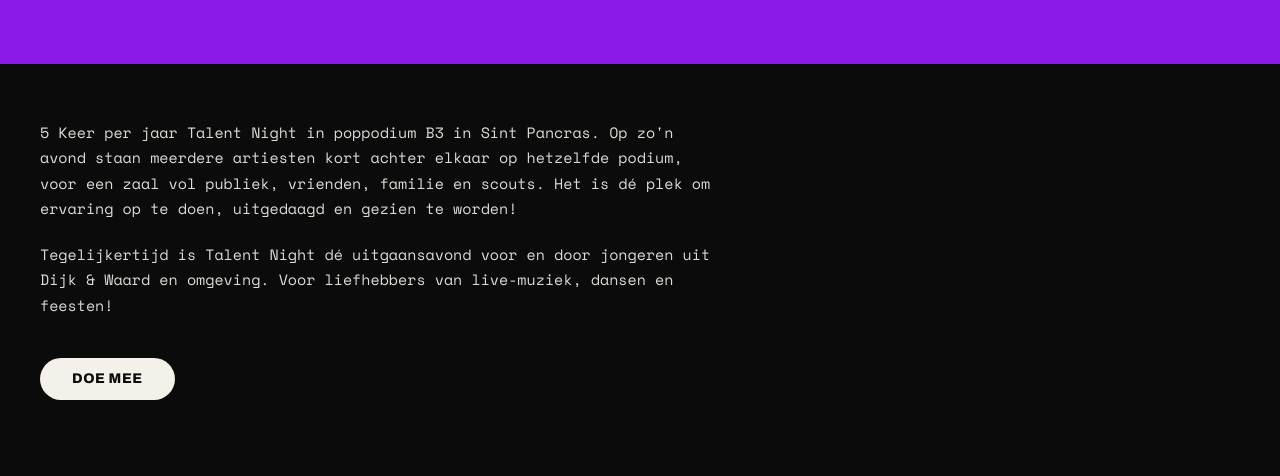
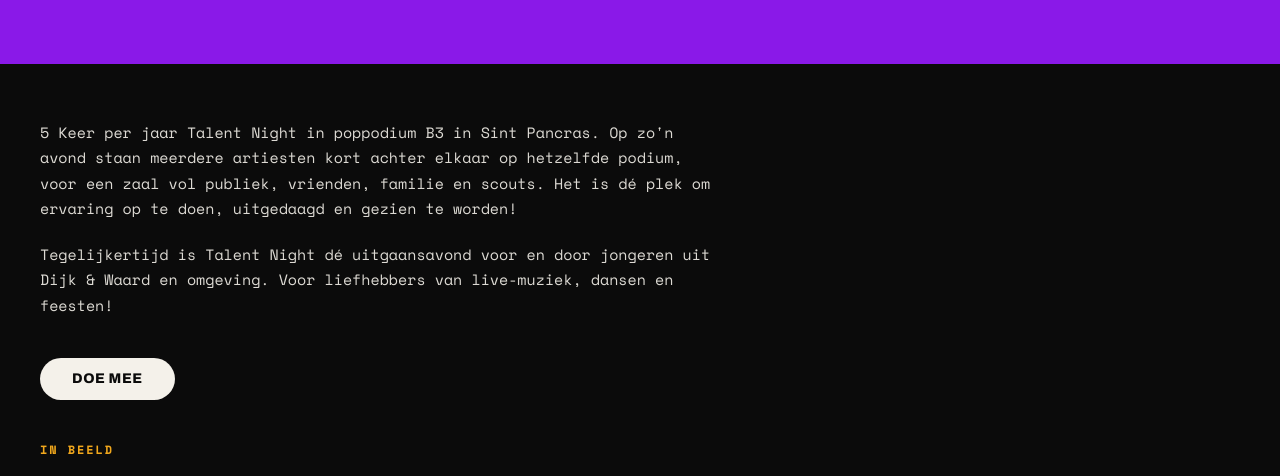
Before and after one commit to JamieVos991/artquake, a SvelteKit app: page /diensten/talent-night in a window 1280 px wide. Shown: the part 324-800 px from the top of the page. Built offline with nearby package versions, Linux system fonts and the light colour scheme.

Commit message:
fix: feedback van Mado op Talent Night en taal van de site op Nederlands

```diff
--- a/src/app.html
+++ b/src/app.html
@@ -1,5 +1,5 @@
 <!doctype html>
-<html lang="en">
+<html lang="nl">
 	<head>
 		<meta charset="utf-8" />
 		<meta name="viewport" content="width=device-width, initial-scale=1" />
--- a/src/routes/diensten/[slug]/+page.svelte
+++ b/src/routes/diensten/[slug]/+page.svelte
@@ -39,12 +39,16 @@
   <p class="dp-tagline">{dienst.intro}</p>
 </section>
 
-<section class="dp-body" class:dp-body-video={video}>
+<section
+  class="dp-body"
+  class:dp-body-video={video}
+  class:dp-body-galerij={galerij.length}
+>
   {#if video}
     <figure class="dp-video">
+      <figcaption>AFTERMOVIE</figcaption>
       <!-- svelte-ignore a11y_media_has_caption -->
       <video src={video} controls playsinline preload="metadata"></video>
-      <figcaption>AFTERMOVIE</figcaption>
     </figure>
   {/if}
   <div class="dp-body-tekst">
@@ -142,6 +146,10 @@
     color: var(--color-fg);
     padding: 56px 40px 96px;
   }
+  /* volgt er een fotogalerij, dan minder ruimte onder de knop */
+  .dp-body-galerij {
+    padding-bottom: 44px;
+  }
   .dp-text {
     max-width: 680px;
     margin: 0 0 40px;
@@ -170,7 +178,7 @@
   /* met video: eerst de video over de volle breedte, daaronder de tekst */
   .dp-body-video .dp-video {
     max-width: 980px;
-    margin: 0 12px 84px 0;
+    margin: 0 12px 60px 0;
   }
   .dp-text + .dp-text {
     margin-top: -20px;
@@ -186,9 +194,7 @@
     box-shadow: 12px 12px 0 var(--color-primary);
   }
   .dp-video figcaption {
-    position: absolute;
-    top: calc(100% + 26px);
-    left: 0;
+    margin-bottom: 28px;
     color: var(--color-accent);
     font:
       700 12px/1 "Space Mono",
```
Also changed, not shown: src/lib/data/diensten.js.
